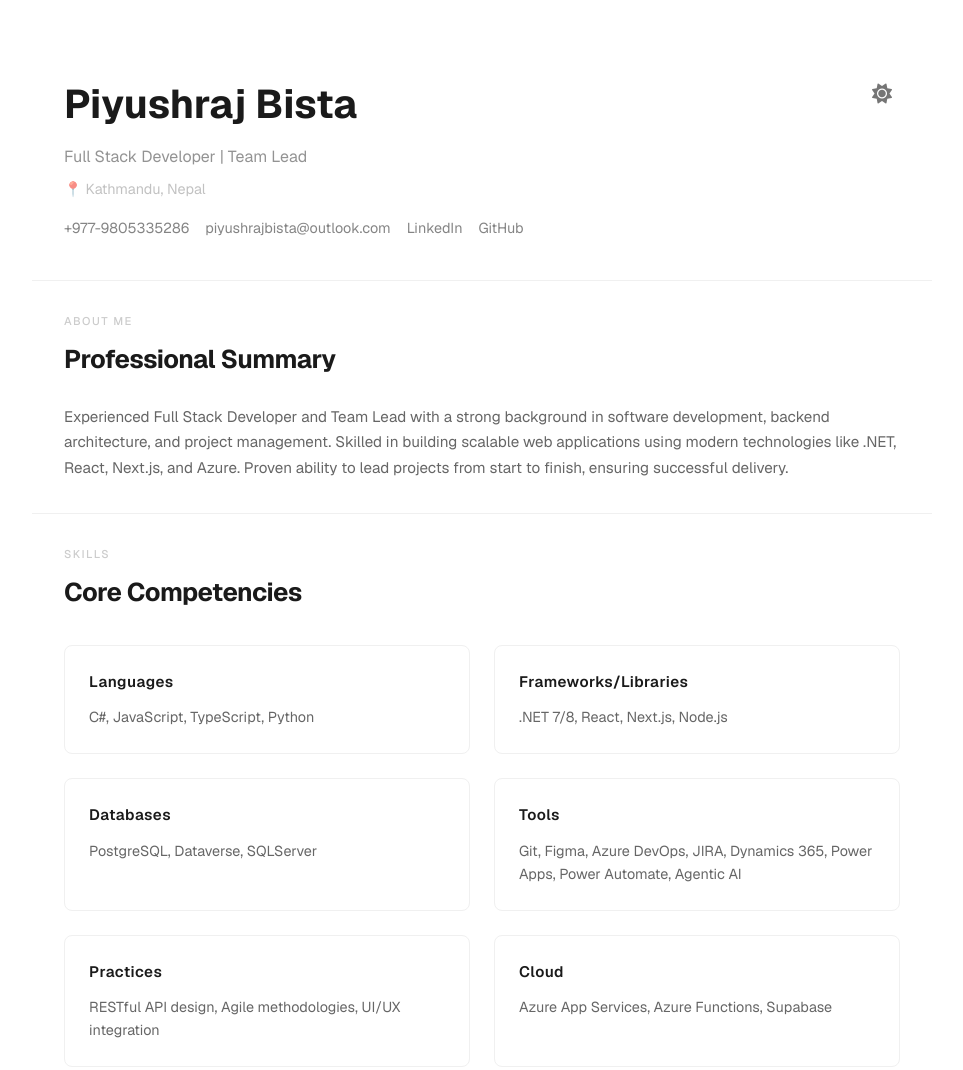
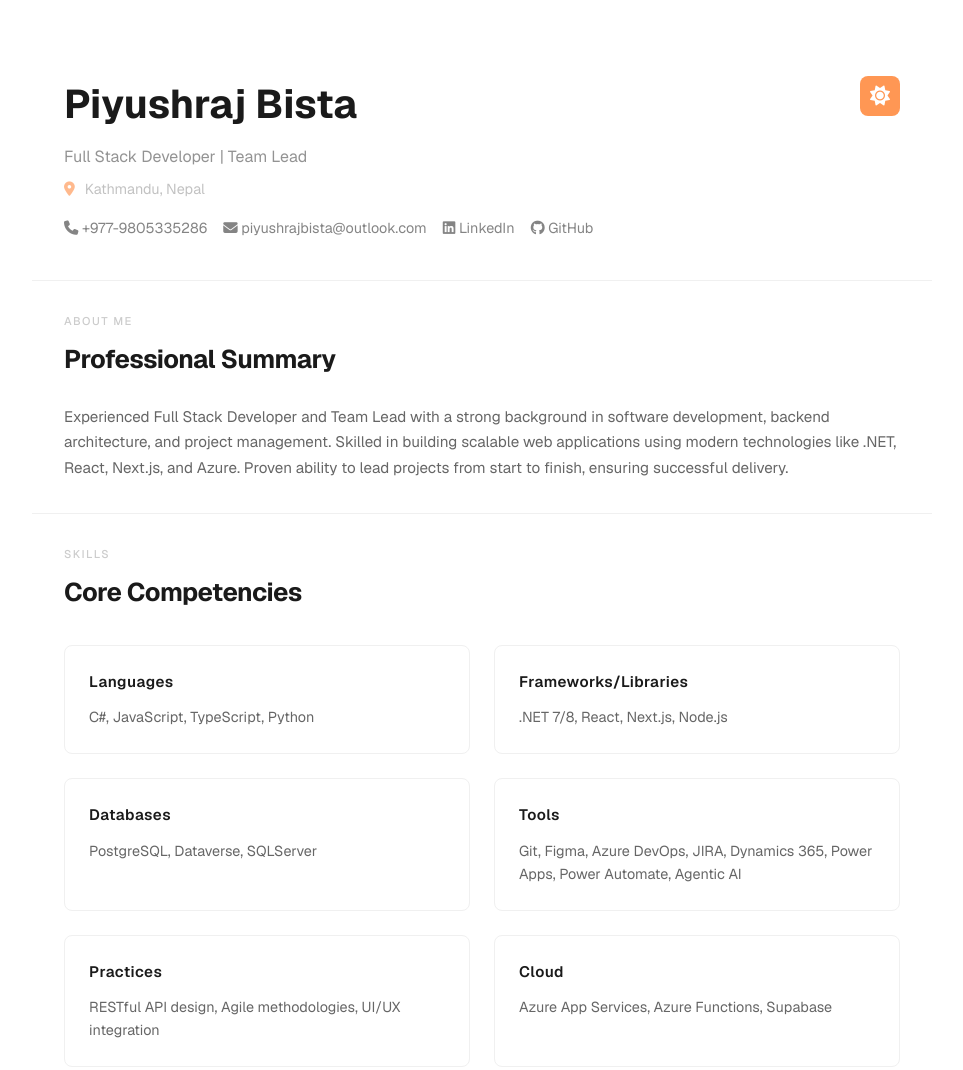
Before and after one commit to anormiedev/site, a plain HTML site: page index.html in a window 1280 px wide. Shown: the top 1070 px of the page, without its empty margins (158-1121 px from the left). Drawn offline with nearby package versions, Linux system fonts and the light colour scheme.

Commit message:
style: enhance contact section with icons and update theme toggle styles for improved UI

```diff
--- a/index.html
+++ b/index.html
@@ -23,7 +23,7 @@
                 <div class="profile">
                     <h1>Piyushraj Bista</h1>
                     <p class="tagline">Full Stack Developer | Team Lead</p>
-                    <p class="location">📍 Kathmandu, Nepal</p>
+                    <p class="location"><i class="fas fa-location-dot"></i> Kathmandu, Nepal</p>
                 </div>
                 <button id="theme-toggle" class="theme-toggle" aria-label="Toggle dark mode">
                     <i class="fas fa-sun sun-icon"></i>
@@ -31,10 +31,12 @@
                 </button>
             </div>
             <nav class="contact">
-                <a href="tel:+9779805335286">+977-9805335286</a>
-                <a href="mailto:piyushrajbista@outlook.com">piyushrajbista@outlook.com</a>
-                <a href="https://linkedin.com/in/piyushraj-bista-a692a6260" target="_blank">LinkedIn</a>
-                <a href="https://github.com/anormiedev" target="_blank">GitHub</a>
+                <a href="tel:+9779805335286"><i class="fas fa-phone"></i> +977-9805335286</a>
+                <a href="mailto:piyushrajbista@outlook.com"><i class="fas fa-envelope"></i>
+                    piyushrajbista@outlook.com</a>
+                <a href="https://linkedin.com/in/piyushraj-bista-a692a6260" target="_blank"><i
+                        class="fab fa-linkedin"></i> LinkedIn</a>
+                <a href="https://github.com/anormiedev" target="_blank"><i class="fab fa-github"></i> GitHub</a>
             </nav>
         </header>
 
--- a/styles.css
+++ b/styles.css
@@ -73,30 +73,37 @@ body {
 }
 
 .theme-toggle {
-    background: none;
+    background: var(--accent-color);
     border: none;
-    width: 36px;
-    height: 36px;
+    width: 40px;
+    height: 40px;
     cursor: pointer;
     padding: 0.5rem;
     display: flex;
     align-items: center;
     justify-content: center;
-    opacity: 0.6;
-    transition: opacity 0.3s;
+    opacity: 0.9;
+    transition: all 0.3s;
     border-radius: 8px;
     flex-shrink: 0;
-    color: var(--text-primary);
+    color: white;
     font-size: 1.25rem;
     margin-top: 0.25rem;
 }
 
+.theme-toggle:hover {
+    opacity: 1;
+    transform: scale(1.05);
+    background: var(--accent-hover);
+}
+
 .theme-toggle i {
-    width: 28px;
-    height: 28px;
+    width: 24px;
+    height: 24px;
     display: flex;
     align-items: center;
     justify-content: center;
+    line-height: 1;
 }
 
 .theme-toggle:hover {
@@ -113,6 +120,11 @@ html.dark-mode .theme-toggle .sun-icon {
 
 html.dark-mode .theme-toggle .moon-icon {
     display: block;
+}
+
+.location i {
+    margin-right: 0.4rem;
+    color: var(--accent-color);
 }
 
 .header h1 {
```
